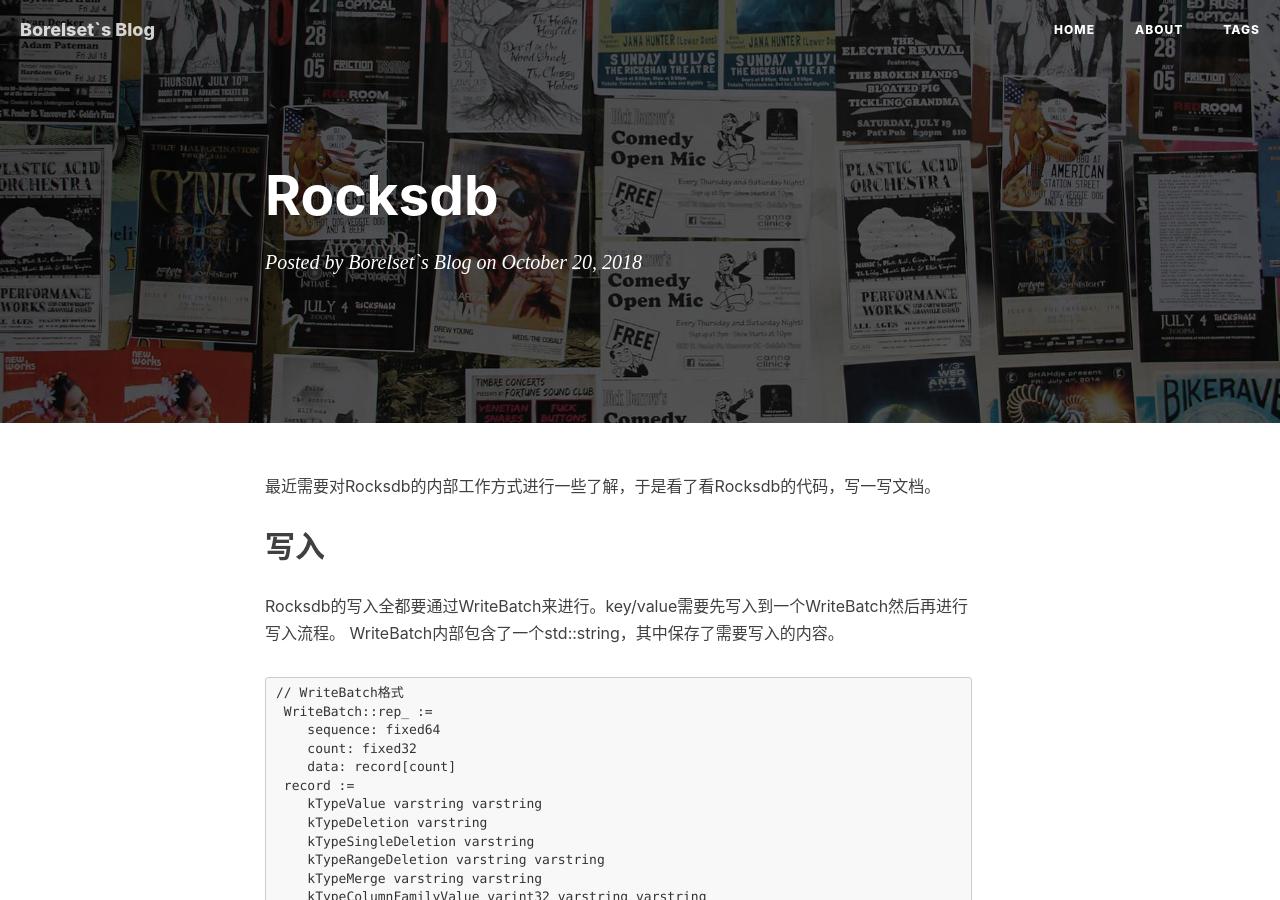
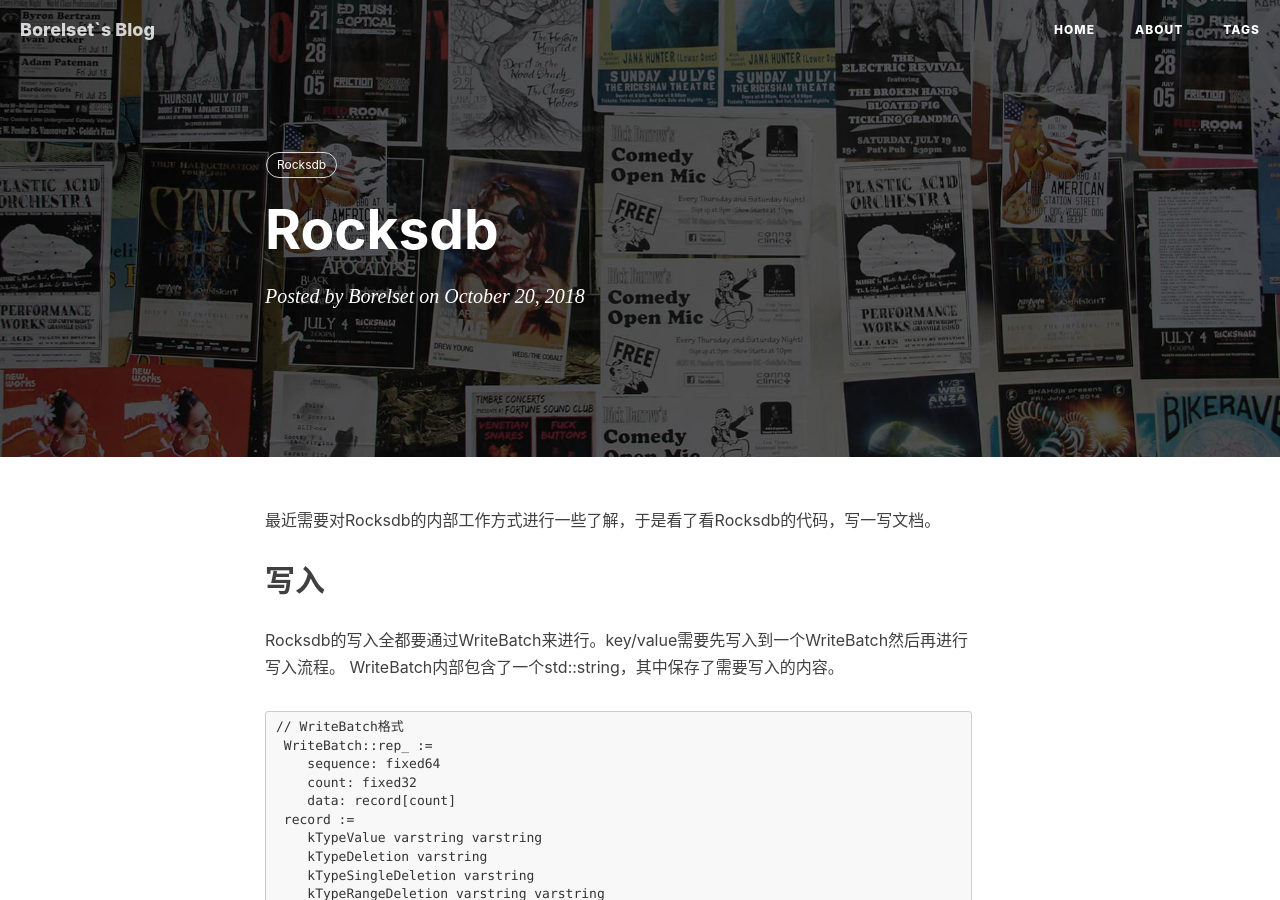
Before and after one commit to Borelset/borelset.github.io, a Jekyll site: the page built from _posts/2018-10-20-Rocksdb.markdown, in a window 1280 px wide and 900 px high. Built offline with Jekyll 4.4.1, drawn with Linux system fonts in a browser that asks for light colours; nearby versions of some CDN libraries; our own code applies the rules of GitHub Pages for plain Markdown files; comment, search, counter and statistics services are not loaded; some of the changed lines change nothing that is shown.

Commit message:
edit a blog

```diff
--- a/_posts/2018-10-20-Rocksdb.markdown
+++ b/_posts/2018-10-20-Rocksdb.markdown
@@ -1,3 +1,12 @@
+---
+layout:     post
+title:      "Rocksdb"
+date:       2018-10-20 16:00:00
+author:     "Borelset"
+tags:
+    - Rocksdb
+---
+
 最近需要对Rocksdb的内部工作方式进行一些了解，于是看了看Rocksdb的代码，写一写文档。
 
 ##  写入
```
